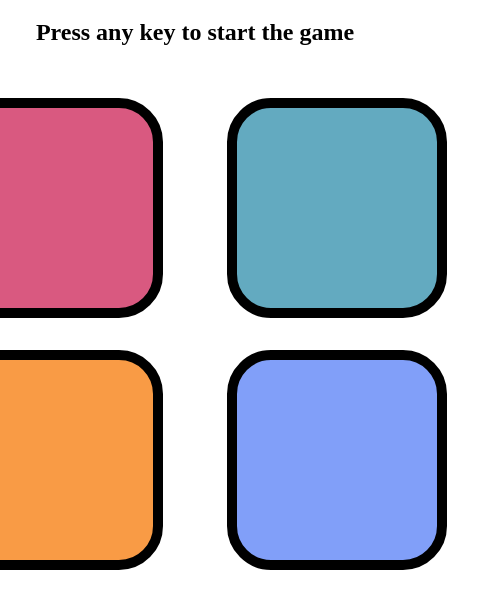
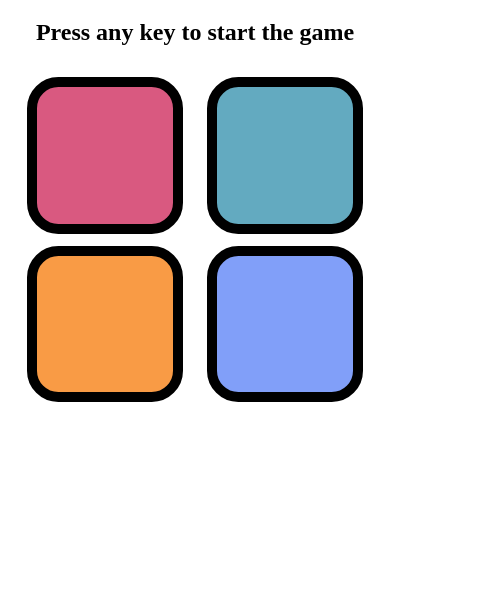
Before and after one commit to Shreyansh3223/simon-says-game, a plain HTML site: page index.html in a window 390 px wide. Shown: the part 61-670 px from the top of the page, 479 px wide, since content can reach past the window. Drawn offline with Linux system fonts and the light colour scheme.

Commit message:
Improve responsive layout for all devices

```diff
--- a/style.css
+++ b/style.css
@@ -43,3 +43,11 @@ h1 {
 .userflash {
   background-color: green;
 }
+
+@media (max-width:555px) {
+  .btn {
+    height: 35vw;
+    width: 35vw;
+    margin: 3vw;
+  }
+}
```
